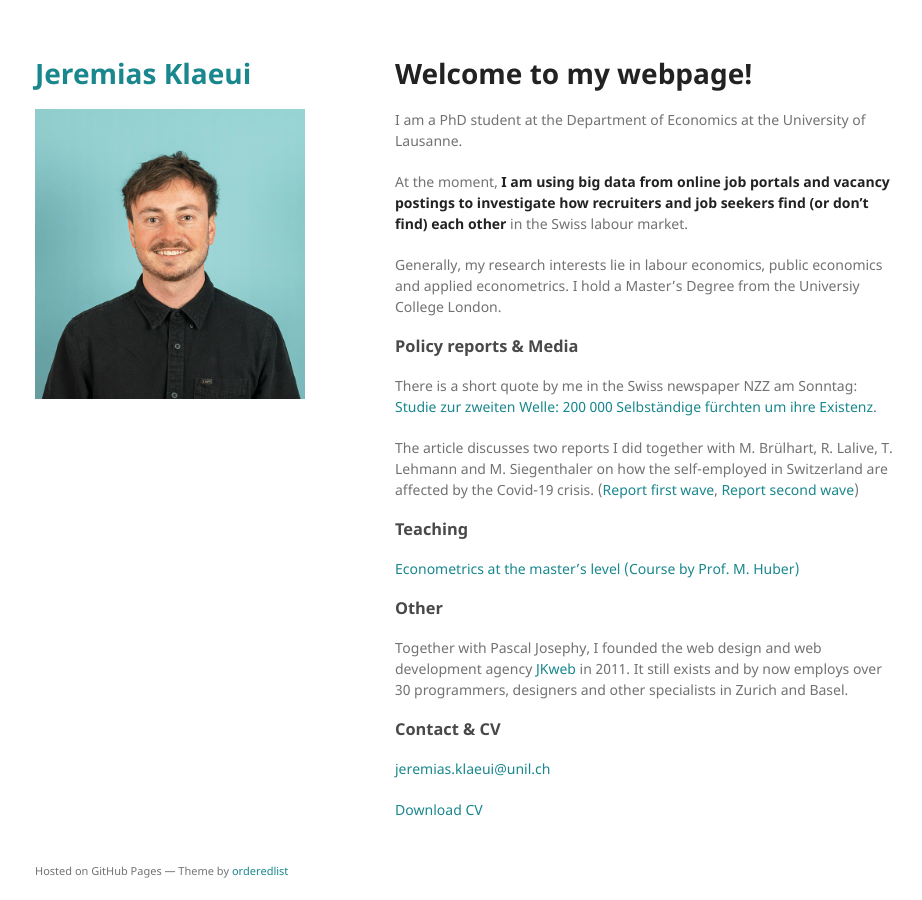
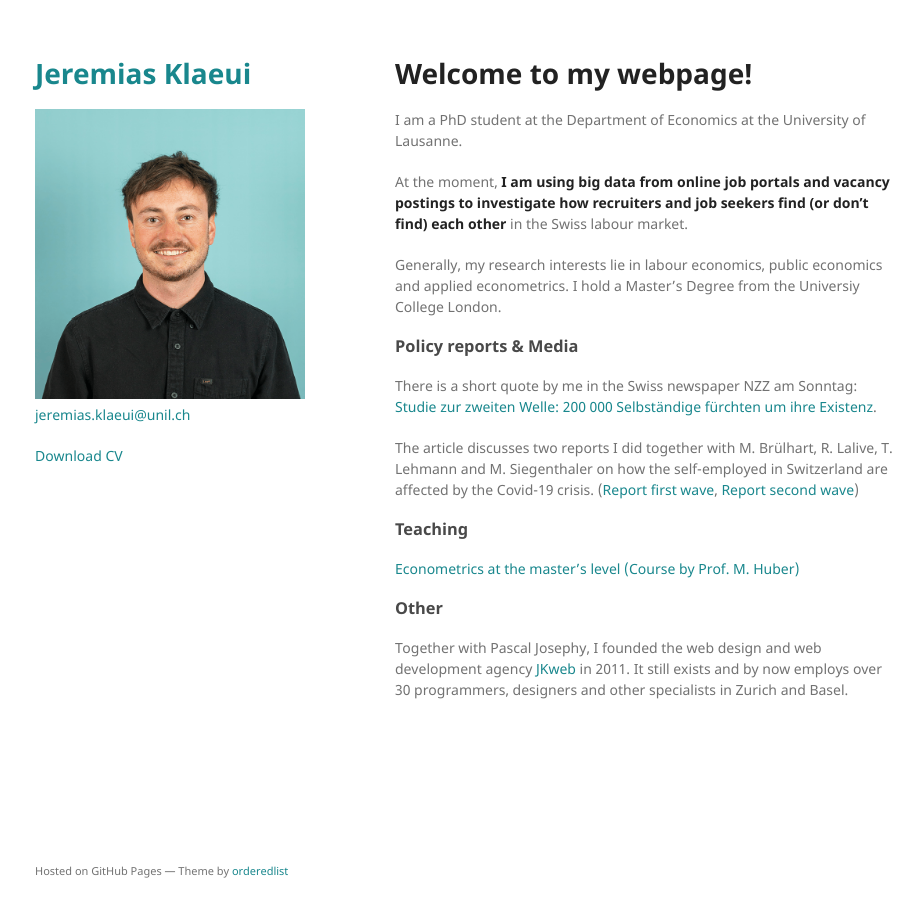
Before and after one commit to jklaeui/jklaeui.github.io, a Jekyll site: the page built from index.md, in a window 1280 px wide. Shown: the whole page, without its empty margins (175-1097 px from the left). Built offline with Jekyll 4.4.1, drawn with Linux system fonts in a browser that asks for light colours; our own code applies the rules of GitHub Pages for plain Markdown files; the repository's description, which GitHub fills in, is left out.

Commit message:
Move contact & CV

```diff
--- a/_layouts/default.html
+++ b/_layouts/default.html
@@ -20,6 +20,9 @@
         {% if site.logo %}
           <img src="{{site.logo | relative_url}}" alt="" />
         {% endif %}
+
+        <p><a href="mailto:jeremias.klaeui@unil.ch">jeremias.klaeui@unil.ch</a></p>
+        <p><a href="/cv_klaeui.pdf">Download CV</a></p>
 
         <p>{{ site.description | default: site.github.project_tagline }}</p>
 
--- a/index.md
+++ b/index.md
@@ -19,8 +19,3 @@ The article discusses two reports I did together with M. Brülhart, R. Lalive, T
 ### Other
 
 Together with Pascal Josephy, I founded the web design and web development agency [JKweb](https://jkweb.ch/) in 2011. It still exists and by now employs over 30 programmers, designers and other specialists in Zurich and Basel.
-
-### Contact & CV
-<jeremias.klaeui@unil.ch>
-
-[Download CV](cv_klaeui.pdf)
```
